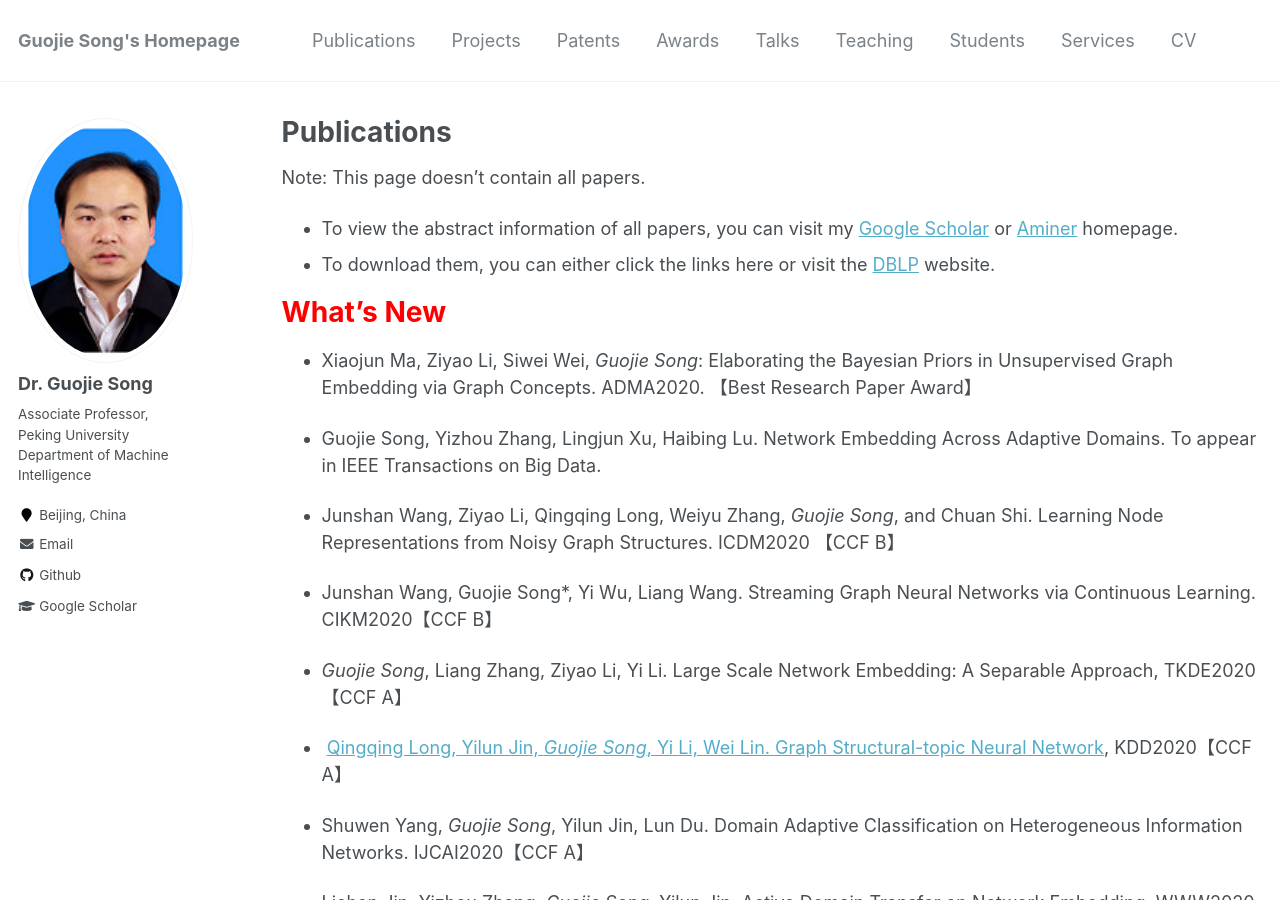
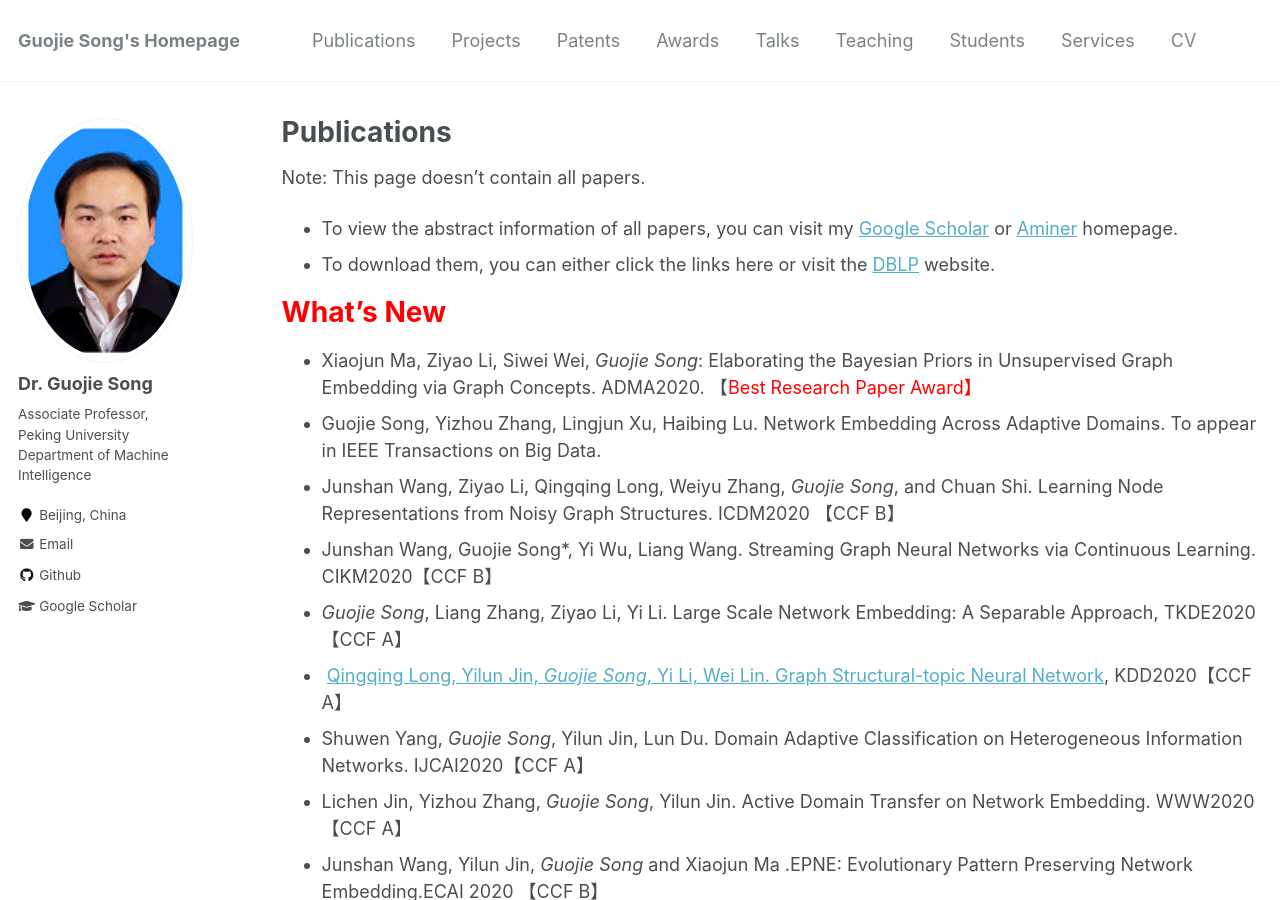
Before and after one commit to gjsong-pku/gjsong-pku.github.io, a Jekyll site: the page built from _pages/publications.md, in a window 1280 px wide and 900 px high. Built offline with Jekyll 4.4.1, drawn with Linux system fonts in a browser that asks for light colours.

Commit message:
Update publications.md

```diff
--- a/_pages/publications.md
+++ b/_pages/publications.md
@@ -11,31 +11,18 @@ Note: This page doesn't contain all papers.
 - To download them, you can either click the links here or visit the [DBLP](https://dblp.uni-trier.de/pers/hd/s/Song:Guojie) website.
 
 # <span style="color:red">What's New</span>
-
--  Xiaojun Ma, Ziyao Li, Siwei Wei, *Guojie Song*: Elaborating the Bayesian Priors in Unsupervised Graph Embedding via Graph Concepts. ADMA2020. 【Best Research Paper Award】
-
+-  Xiaojun Ma, Ziyao Li, Siwei Wei, *Guojie Song*: Elaborating the Bayesian Priors in Unsupervised Graph Embedding via Graph Concepts. ADMA2020. 【<span style="color:red">Best Research Paper Award】
 - Guojie Song, Yizhou Zhang, Lingjun Xu, Haibing Lu. Network Embedding Across Adaptive Domains. To appear in IEEE Transactions on Big Data.
-
 - Junshan Wang, Ziyao Li, Qingqing Long, Weiyu Zhang, *Guojie Song*, and Chuan Shi. Learning Node Representations from Noisy Graph Structures.  ICDM2020 【CCF B】
-
 - Junshan Wang, Guojie Song*, Yi Wu, Liang Wang. Streaming Graph Neural Networks via Continuous Learning. CIKM2020【CCF B】
-
 - *Guojie Song*, Liang Zhang, Ziyao Li, Yi Li. Large Scale Network Embedding: A Separable Approach, TKDE2020【CCF A】
-
 -  [Qingqing Long, Yilun Jin, *Guojie Song*, Yi Li, Wei Lin. Graph Structural-topic Neural Network](https://www.gjsong-pku.cn/files/KDD_GraphSTONE.pdf), KDD2020【CCF A】
-
 -  Shuwen Yang, *Guojie Song*, Yilun Jin, Lun Du. Domain Adaptive Classification on Heterogeneous Information Networks. IJCAI2020【CCF A】
-
 -  Lichen Jin, Yizhou Zhang, *Guojie Song*, Yilun Jin. Active Domain Transfer on Network Embedding. WWW2020 【CCF A】
-
 -  Junshan Wang, Yilun Jin, *Guojie Song* and Xiaojun Ma .EPNE: Evolutionary Pattern Preserving Network Embedding.ECAI 2020 【CCF B】
-
 -  Shuai Liu, Wenhao Huang, *Guojie Song*. [Real-time Transportation Prediction Correction using Reconstruction Error in Deep Learning](https://dl.acm.org/doi/abs/10.1145/3369871). TKDD 【CCF B】
-
 -  Xiao Wang, Ruijie Wang, Chuan Shi, *Guojie Song*. [Multi-Component Graph Convolutional Collaborative Filtering](https://arxiv.org/abs/1911.10699). AAAI2020. 【CCF A】
-
 -  Ziqiang Cheng, Yang Yang, Wei Wang, Wenjie Hu, Yueting Zhuang, *Guojie Song*. [Time2Graph: Revisiting Time Series Modeling with Dynamic Shapelets](https://arxiv.org/abs/1911.04143). AAAI2020. 【CCF A】
-
 -  Yilun Jin, *Guojie Song*, Chuan Shi. GraLSP: [Graph Neural Networks with Local Structural Patterns. AAAI2020](https://arxiv.org/abs/1911.07675).【CCF A】
 
 # 2019
@@ -53,37 +40,23 @@ Note: This page doesn't contain all papers.
 # 2018
 
   - Yizhou Zhang, Xiaojun Ma, *Guojie Song*. [Chinese Medical Concept Normalization by Using Comorbidity Network Embedding Method](https://ieeexplore.ieee.org/document/8594902). ICDM2018. 【CCF B】
-
   - Jing Zhang, Bo Chen, Xianming Wang, Hong Chen, Cuiping Li, *Guojie Song*, Yutao Zhang, Fengmei Jin. [MEgo2Vec: Embedding Matched Ego Networks for User Alignment Across Social Networks](https://dl.acm.org/citation.cfm?doid=3269206.3271705). CIKM2018. 【CCF B】
-
   - Junshan Wang, *Guojie Song*. [A Deep Spatial-Temporal Ensemble Model for Air Quality Prediction](https://doi.org/10.1016/j.neucom.2018.06.049). Neurocomputing 314: 198-206 (2018). 【SCI, IF3.241】
-
   - Lun Du, Zhicong Lu, Yun Wang, *Guojie Song*, Yiming Wang, Wei Chen. [Galaxy Network Embedding: A Hierarchical Community Structure Preserving Approach](https://www.ijcai.org/proceedings/2018/287). IJCAI2018. 【CCF A】
-
   - Lun Du, Yun Wang, *Guojie Song*, Zhicong Lu, Junshan Wang. [Dynamic Network Embedding: An Extended Approach for Skip-gram based Network Embedding](https://www.ijcai.org/proceedings/2018/288). IJCAI2018. 【CCF A】
-
   - Qin Tian, Wufan Shangguan, *Guojie Song*, Jie Tang. [Spatio-Temporal Routine Mining on Mobile Phone Data, ACM Transactions on Knowledge Discovery from Data](https://dl.acm.org/citation.cfm?doid=3234931.3201577).  TKDD,  Volume 12 Issue 5, July 2018, Article No. 56. 【CCF B】
-
   - Zhongang Qi, Tianchun Wang, *Guojie Song*, Weisong Hu, Xi Li, Zhongfei (Mark) Zhang. [Deep Air Learning: Interpolation, Prediction, and Feature Analysis of Fine-grained Air Quality](https://arxiv.org/abs/1711.00939). IEEE Trans. Knowl. Data Eng (TKDE). 【CCF A】
-
   - Yi Luo, *Guojie Song*, Pengyu Li, Zhongang Qi. [Multi-Task Medical Concept Normalization Using Multi-View Convolutional Neural Network](https://www.aaai.org/ocs/index.php/AAAI/AAAI18/paper/view/17066). AAAI 2018.【CCF A】
-
   - Sizhen Du, Lei Han, *Guojie Song*. [Temporal Causal Inference with Time Lag](https://doi.org/10.1162/neco_a_01028). Neural Computation, 30 (1), 271-291(2018). 【CCF B】
-
   - Zhao Tong, *Guojie Song*, Xinran He. [Inferring diffusion networks with life stage heterogeneity](http://engine.scichina.com/publisher/scp/journal/SCIS/61/9/10.1007/s11432-016-9122-x?slug=fulltext). SCIENCE CHINA Information Sciences 61 (9), 092101,(2018). 【CCF B】
-
   - Peng Dou, *Guojie Song*, Tong Zhao. [Network Topology Inference from Incomplete Observation Data](engine.scichina.com/publisher/scp/journal/SCIS/61/2/10.1007/s11432-017-9154-1?slug=fulltext). SCIENCE CHINA Information Sciences 61 (2), 092101,(2018). 【CCF B】
-
   - Lun Du, *Guojie Song*, Yiming Wang, Jipeng Huang, Mengfei Ruan, Zhangyuang Yu.[Traffic Events Oriented Dynamic Traffic Assignment Model for Expressway Network: A Network Flow Approach](https://ieeexplore.ieee.org/document/8263438). IEEE Intell. Transport. Syst. Mag. 10(1): 107-120 (2018). 【SCI, IF3.654】
-
   - Sizhen Du, *Guojie Song*, Haikun Hong. [Learning Dynamic Dependency Network Structure with Time Lag](http://engine.scichina.com/publisher/scp/journal/SCIS/61/5/10.1007/s11432-016-9070-4?slug=fulltext). SCIENCE CHINA Information Sciences v61, n5, May 1, 2018. 【CCF B】
 
 # 2017
 
   - Dong Liu, Yun Jing, Jing Zhao, Wenjun Wang, *Guojie Song*. [A Fast and Efficient Algorithm for Mining Top-k Nodes in Complex Networks](https://www.nature.com/articles/srep43330). Scientific Reports.  2017 Feb 27;7:43330. <span style="color:red">5-year IF=5.525</span>
-
   - Jing Zhang, Jie Tang, Yuanyi Zhong, Yuchen Mo, Juanzi Li, *Guojie Song*, Wendy Hall, and Jimeng Sun. [StructInf: Mining Structural Influence from Social Streams](https://aaai.org/ocs/index.php/AAAI/AAAI17/paper/view/14763). AAAI 2017: 73-80. 【CCF A】
-
   - *Guojie Song*, Yuanhao Li, Xiaodong Chen, Xinran He, Jie Tang. [Influential Node Tracking on Dynamic Social Network: An Interchange Greedy Approach](https://ieeexplore.ieee.org/document/7605539). IEEE Trans. Knowl. Data Eng. (TKDE2017) 29(2): 359-372 (2017)【CCF A】
 
 # 2016 and Earlier
```
